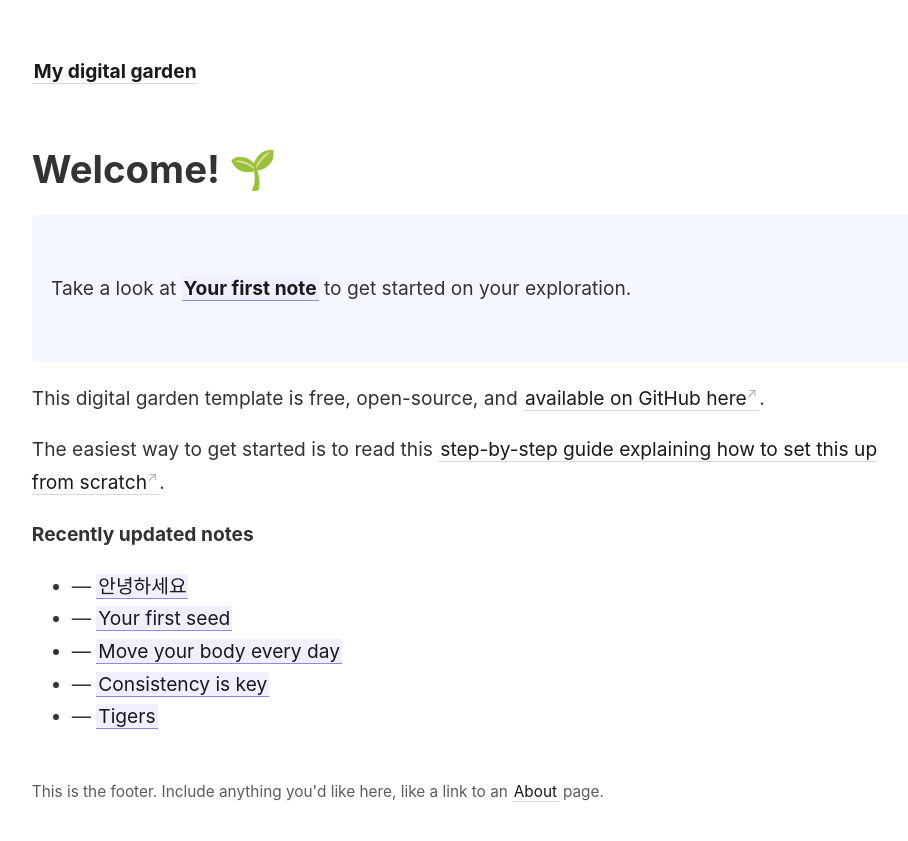
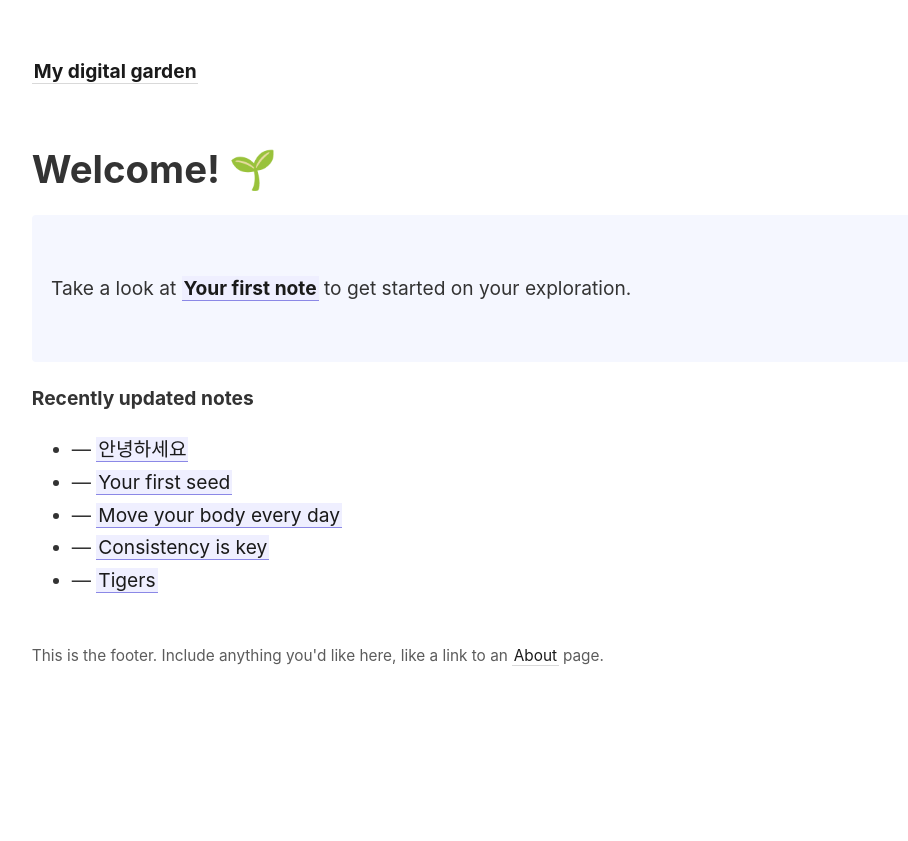
Before and after one commit to 0xPb1/test1, a Jekyll site: the page built from _pages/index.md, in a window 1280 px wide. Shown: the top 841 px of the page, without its empty margins (45-953 px from the left). Built offline with Jekyll 4.4.1, drawn with Linux system fonts in a browser that asks for light colours.

Commit message:
Modify index.md file

```diff
--- a/_pages/index.md
+++ b/_pages/index.md
@@ -11,9 +11,9 @@ permalink: /
   Take a look at <span style="font-weight: bold">[[Your first note]]</span> to get started on your exploration.
 </p>
 
-This digital garden template is free, open-source, and [available on GitHub here](https://github.com/maximevaillancourt/digital-garden-jekyll-template).
+<!-- This digital garden template is free, open-source, and [available on GitHub here](https://github.com/maximevaillancourt/digital-garden-jekyll-template).
 
-The easiest way to get started is to read this [step-by-step guide explaining how to set this up from scratch](https://maximevaillancourt.com/blog/setting-up-your-own-digital-garden-with-jekyll).
+The easiest way to get started is to read this [step-by-step guide explaining how to set this up from scratch](https://maximevaillancourt.com/blog/setting-up-your-own-digital-garden-with-jekyll). -->
 
 <strong>Recently updated notes</strong>
 
```
